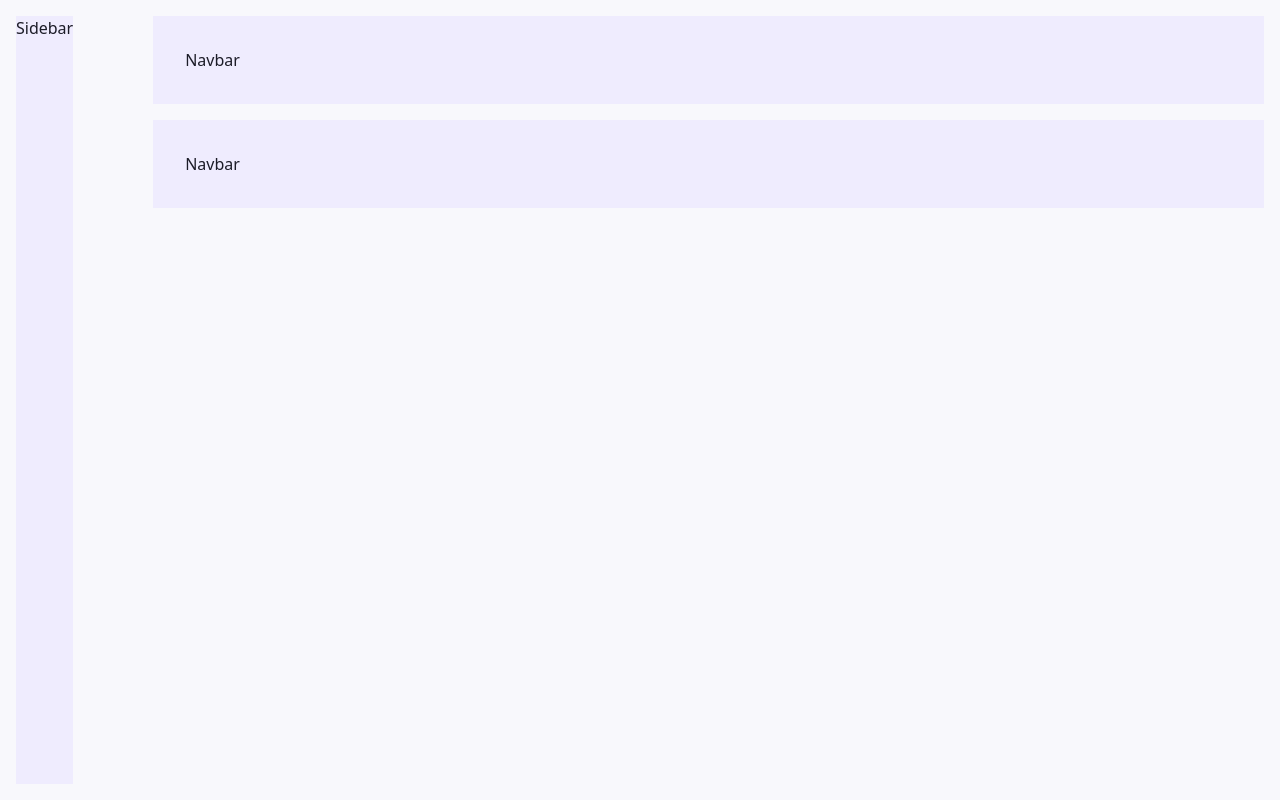
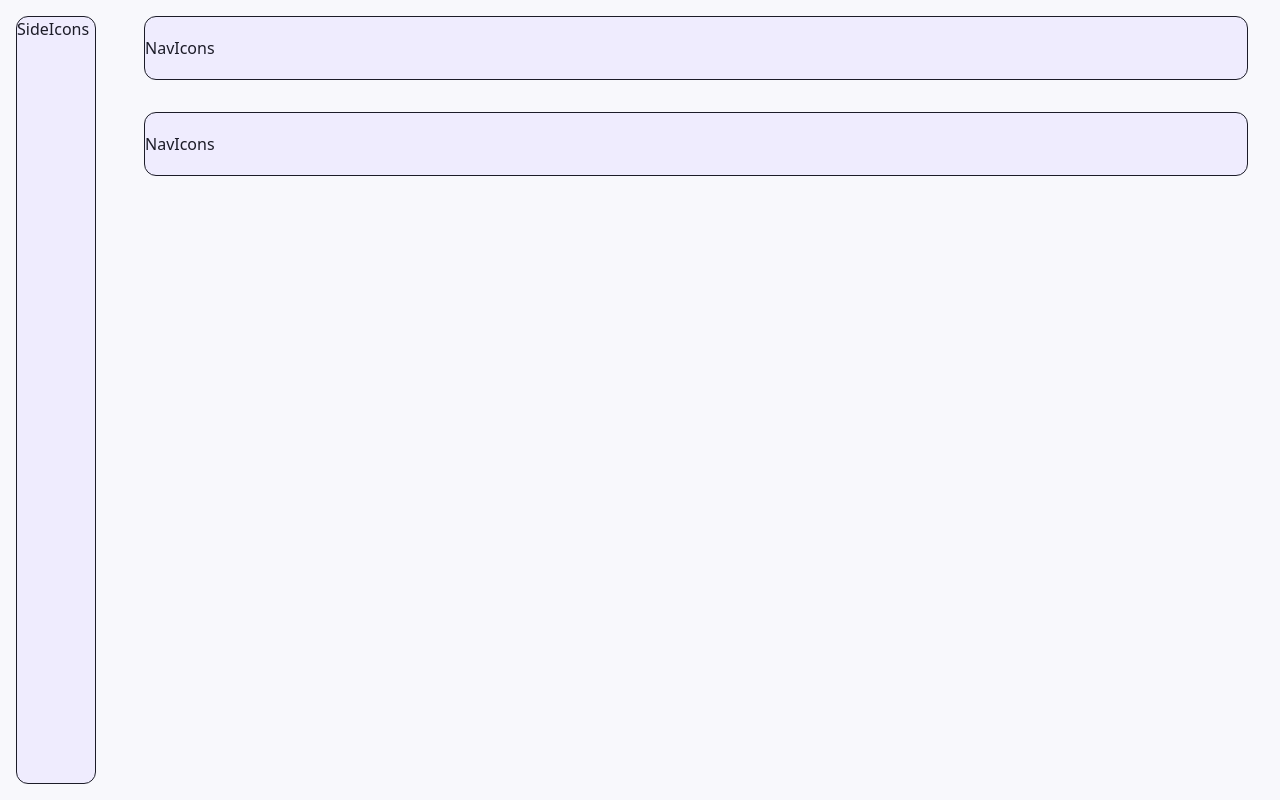
Before and after one commit to maximistic/AchieveIt, a Next.js app: page /components/navbar in a window 1280 px wide. Built offline with nearby package versions, Linux system fonts and the light colour scheme.

Commit message:
side and nav bar positioning

```diff
--- a/app/components/navbar/page.tsx
+++ b/app/components/navbar/page.tsx
@@ -1,11 +1,19 @@
-import * as React from 'react'
+import * as React from 'react';
+import NavIcons from './NavIcons';
 
-function page() {
+function Navbar() {
   return (
-    <div className='bg-[var(--color-bg-secondary)] flex-row p-8'>
-        Navbar
+    <div className="sticky top-4 z-50 px-4 md:pl-12">
+      <div className="
+        w-full h-16
+        bg-[var(--color-bg-secondary)] border border-[var(--color-border)]
+        flex items-center
+        rounded-xl
+      ">
+        <NavIcons />
+      </div>
     </div>
-  )
+  );
 }
 
-export default page
+export default Navbar;
--- a/app/components/sidebar/page.tsx
+++ b/app/components/sidebar/page.tsx
@@ -1,9 +1,17 @@
-import * as React from 'react'
+import * as React from 'react';
+import SideIcons from './SideIcons';
 
-function page() {
+function Sidebar() {
   return (
-    <div className='bg-[var(--color-bg-secondary)]'>Sidebar</div>
-  )
+    <div className="
+      hidden md:block
+      fixed left-4 top-4 bottom-4
+      w-20
+      bg-[var(--color-bg-secondary)] rounded-xl border border-[var(--color-border)]
+    ">
+      <SideIcons />
+    </div>
+  );
 }
 
-export default page
+export default Sidebar;
```
